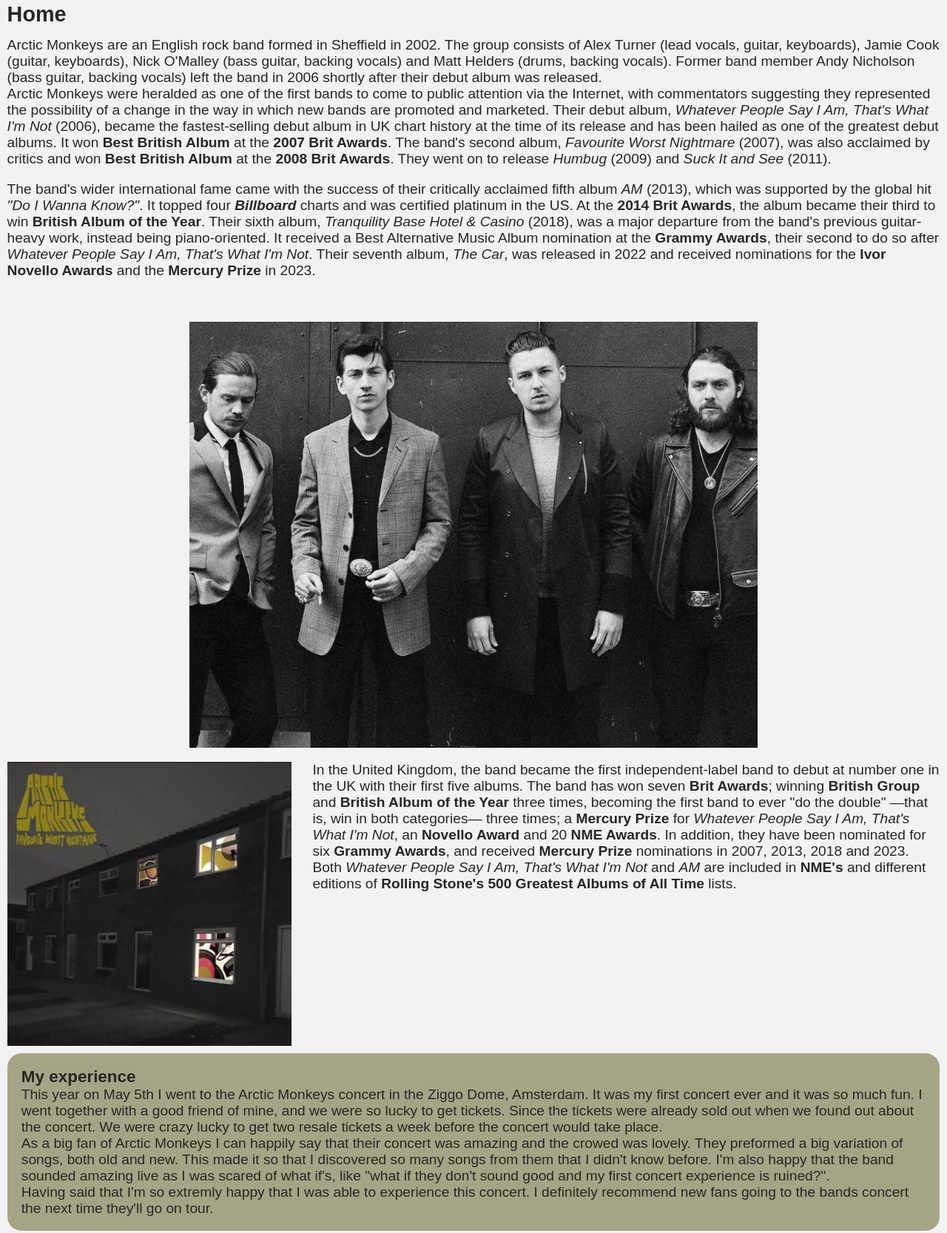
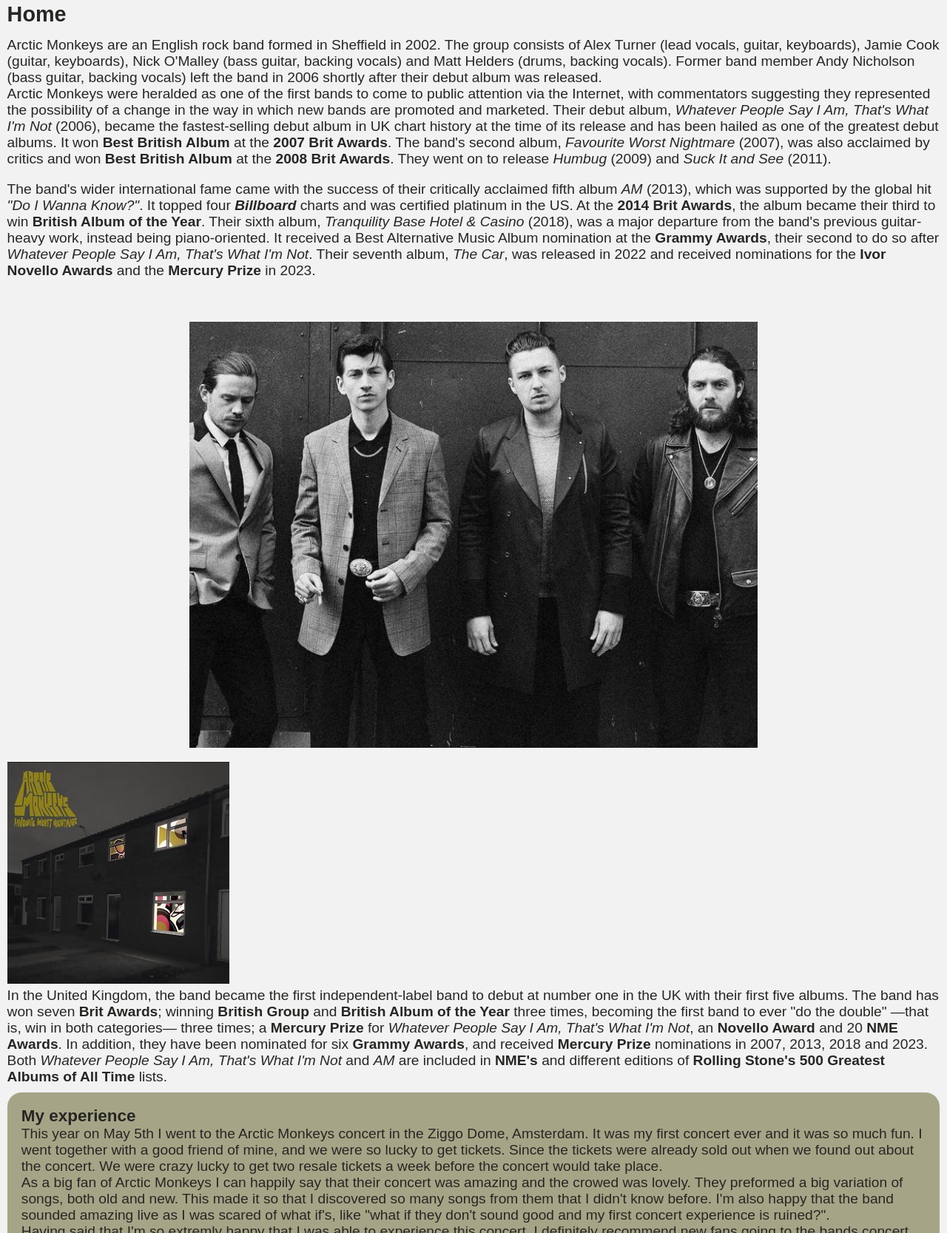
Before and after one commit to Ivy-Schuurman/arctic_monkeys, a plain HTML site: page index.html in a window 1280 px wide. Shown: the part 195-1862 px from the top of the page at 74% size. Drawn offline with Linux system fonts and the light colour scheme.

Commit message:
changes css, home page

```diff
--- a/css/style.css
+++ b/css/style.css
@@ -89,30 +89,20 @@ nav ul li:hover a {
     height: 30em;
 }
 
-.home section:last-of-type {
-    display: flex;
+.home section div p:nth-of-type(2) {
+    padding-bottom: 1em;
 }
 
-.home section:last-of-type div {
+.home div:last-child {
+    display: flex;
     flex: 1 1 25em;
 }
 
-.home section:last-of-type > img {
+.home div:last-child > img {
     flex: 1 1 1em;
     object-fit: contain;
     height: 20em;
-}
-
-.home section:last-of-type div {
-    order: 1;
-}
-
-.home section:last-of-type img {
     padding-right: 1em;
-}
-
-.home section div p:nth-of-type(2) {
-    padding-bottom: 1em;
 }
 
 .home aside {
--- a/index.html
+++ b/index.html
@@ -26,14 +26,14 @@
                     <h2>Home</h2>
                         <p>Arctic Monkeys are an English rock band formed in Sheffield in 2002. The group consists of Alex Turner (lead vocals, guitar, keyboards), Jamie Cook (guitar, keyboards), Nick O'Malley (bass guitar, backing vocals) and Matt Helders (drums, backing vocals). Former band member Andy Nicholson (bass guitar, backing vocals) left the band in 2006 shortly after their debut album was released.</p>
                         <p>Arctic Monkeys were heralded as one of the first bands to come to public attention via the Internet, with commentators suggesting they represented the possibility of a change in the way in which new bands are promoted and marketed. Their debut album, <em>Whatever People Say I Am, That's What I'm Not</em> (2006), became the fastest-selling debut album in UK chart history at the time of its release and has been hailed as one of the greatest debut albums. It won <strong>Best British Album</strong> at the <strong>2007 Brit Awards</strong>. The band's second album, <em>Favourite Worst Nightmare</em> (2007), was also acclaimed by critics and won <strong>Best British Album</strong> at the <strong>2008 Brit Awards</strong>. They went on to release <em>Humbug</em> (2009) and <em>Suck It and See</em> (2011).</p>
-                        <p>The band's wider international fame came with the success of their critically acclaimed fifth album <em>AM</em> (2013), which was supported by the global hit <em>"Do I Wanna Know?"</em>. It topped four <em><strong>Billboard</strong></em> charts and was certified platinum in the US. At the <strong>2014 Brit Awards</strong>, the album became their third to win <strong>British Album of the Year</strong>. Their sixth album, <em>Tranquility Base Hotel & Casino</em> (2018), was a major departure from the band's previous guitar-heavy work, instead being piano-oriented. It received a <stromg>Best Alternative Music Album</stromg> nomination at the <strong>Grammy Awards</strong>, their second to do so after <em>Whatever People Say I Am, That's What I'm Not</em>. Their seventh album, <em>The Car</em>, was released in 2022 and received nominations for the <strong>Ivor Novello Awards</strong> and the <strong>Mercury Prize</strong> in 2023.</p>
+                        <p>The band's wider international fame came with the success of their critically acclaimed fifth album <em>AM</em> (2013), which was supported by the global hit <em>"Do I Wanna Know?"</em>. It topped four <em><strong>Billboard</strong></em> charts and was certified platinum in the US. At the <strong>2014 Brit Awards</strong>, the album became their third to win <strong>British Album of the Year</strong>. Their sixth album, <em>Tranquility Base Hotel & Casino</em> (2018), was a major departure from the band's previous guitar-heavy work, instead being piano-oriented. It received a <stromg>Best Alternative Music Album</strong> nomination at the <strong>Grammy Awards</strong>, their second to do so after <em>Whatever People Say I Am, That's What I'm Not</em>. Their seventh album, <em>The Car</em>, was released in 2022 and received nominations for the <strong>Ivor Novello Awards</strong> and the <strong>Mercury Prize</strong> in 2023.</p>
                 </div>
                 <img src ="images/band_members.jpg" alt="Bandmemebers left to right: Jamie Cook, Alex Turner, Matt Helders and Nick O'Malley">
             </section>
-            <section>
+            <div>
                 <img src ="images/albumcover_favourite_worst_nightmare.jpg" alt="Albumcover: Favourite Worst Nightmare">
                 <p>In the United Kingdom, the band became the first independent-label band to debut at number one in the UK with their first five albums. The band has won seven <strong>Brit Awards</strong>; winning <strong>British Group</strong> and <strong>British Album of the Year</strong> three times, becoming the first band to ever "do the double" —that is, win in both categories— three times; a <strong>Mercury Prize</strong> for <em>Whatever People Say I Am, That's What I'm Not</em>, an <strong>Novello Award</strong> and 20 <strong>NME Awards</strong>. In addition, they have been nominated for six <strong>Grammy Awards</strong>, and received <strong>Mercury Prize</strong> nominations in 2007, 2013, 2018 and 2023. Both <em>Whatever People Say I Am, That's What I'm Not</em> and <em>AM</em> are included in <strong>NME's</strong> and different editions of <strong>Rolling Stone's 500 Greatest Albums of All Time</strong> lists.</p>
-            </section>
+            </div>
             <aside>
                 <h3>My experience</h3>
                     <p>This year on May 5th I went to the Arctic Monkeys concert in the Ziggo Dome, Amsterdam. It was my first concert ever and it was so much fun. I went together with a good friend of mine, and we were so lucky to get tickets. Since the tickets were already sold out when we found out about the concert. We were crazy lucky to get two resale tickets a week before the concert would take place.</p>
```
